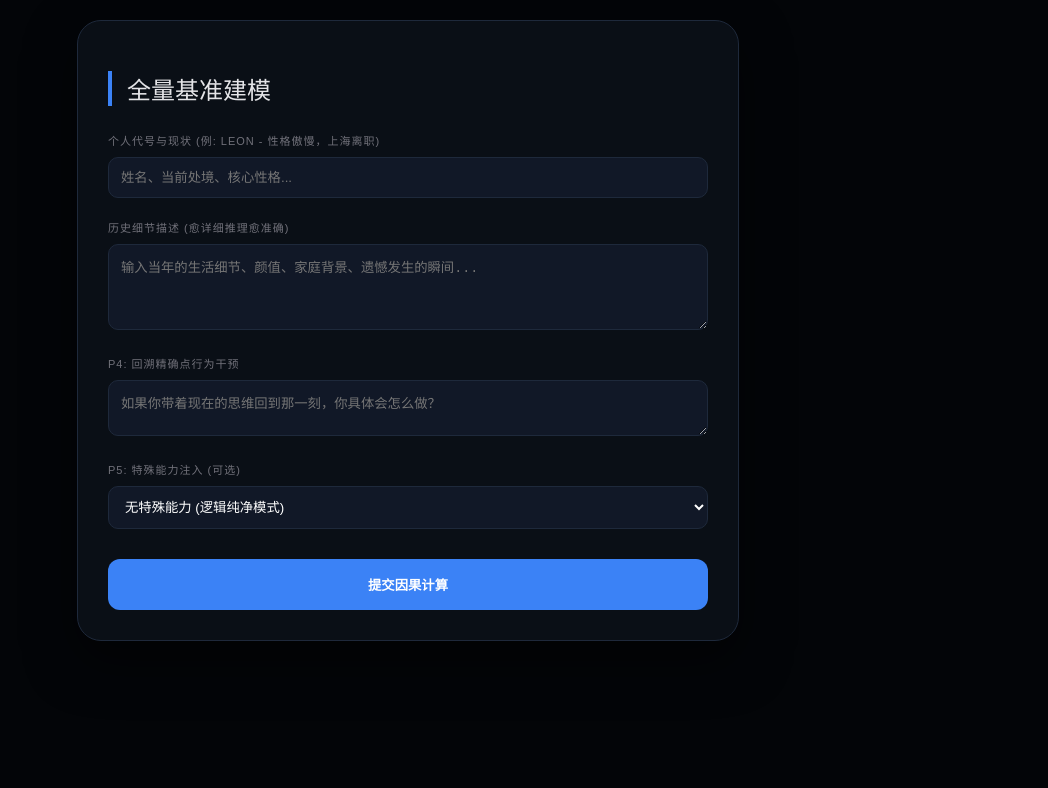
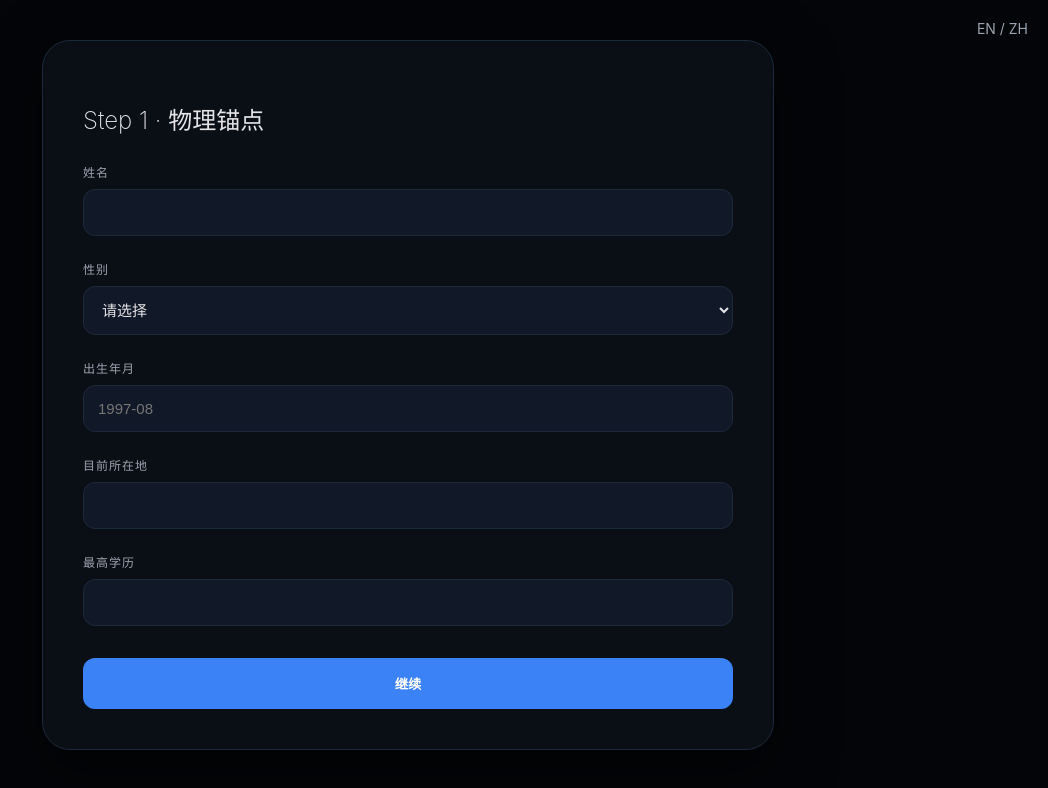
Before and after one commit to huangherr97-star/huangherr97-star-relife-site, a website: page index.html in a window 1280 px wide. Shown: the whole page, without its empty margins (232-1280 px from the left). Drawn offline with Linux system fonts and the light colour scheme.

Commit message:
Update index.html

```diff
--- a/index.html
+++ b/index.html
@@ -4,75 +4,303 @@
 <meta charset="UTF-8">
 <meta name="viewport" content="width=device-width, initial-scale=1.0">
 <title>RE:LIFE | 因果重塑终端</title>
+
 <style>
-        :root { --bg: #030508; --card: #0A0F16; --text: #E4E4E7; --primary: #3B82F6; --warning: #F59E0B; }
-        body { background: var(--bg); color: var(--text); font-family: sans-serif; margin: 0; padding: 20px; display: flex; justify-content: center; }
-        .panel { width: 100%; max-width: 600px; background: var(--card); border: 1px solid #1E293B; border-radius: 24px; padding: 30px; box-shadow: 0 20px 50px rgba(0,0,0,0.5); }
-        h2 { font-weight: 200; border-left: 4px solid var(--primary); padding-left: 15px; margin-bottom: 25px; }
-        .field { margin-bottom: 20px; }
-        label { font-size: 11px; color: #71717A; text-transform: uppercase; letter-spacing: 1px; }
-        input, select, textarea { width: 100%; background: #111827; border: 1px solid #1E293B; border-radius: 10px; color: #fff; padding: 12px; margin-top: 8px; outline: none; box-sizing: border-box; }
-        .btn { width: 100%; padding: 16px; background: var(--primary); color: #fff; border: none; border-radius: 12px; font-weight: 600; cursor: pointer; margin-top: 10px; }
-        .btn:disabled { background: #1E293B; cursor: not-allowed; }
-        #output { margin-top: 30px; padding: 20px; border: 1px dashed #333; border-radius: 12px; display: none; line-height: 1.6; font-size: 14px; background: rgba(255,255,255,0.01); }
+    :root {
+        --bg: #030508;
+        --card: #0A0F16;
+        --text: #E4E4E7;
+        --sub: #9CA3AF;
+        --primary: #3B82F6;
+        --danger: #EF4444;
+        --border: #1E293B;
+    }
+
+    body {
+        margin: 0;
+        background: var(--bg);
+        color: var(--text);
+        font-family: -apple-system, BlinkMacSystemFont, sans-serif;
+        display: flex;
+        justify-content: center;
+        padding: 40px 20px;
+    }
+
+    .container {
+        width: 100%;
+        max-width: 650px;
+        background: var(--card);
+        border-radius: 28px;
+        padding: 40px;
+        border: 1px solid var(--border);
+        box-shadow: 0 20px 60px rgba(0,0,0,0.5);
+    }
+
+    h1, h2 {
+        font-weight: 200;
+        margin-bottom: 25px;
+    }
+
+    .step {
+        display: none;
+        animation: fade 0.4s ease;
+    }
+
+    .active {
+        display: block;
+    }
+
+    @keyframes fade {
+        from { opacity: 0; transform: translateY(10px); }
+        to { opacity: 1; transform: translateY(0); }
+    }
+
+    .field {
+        margin-bottom: 22px;
+    }
+
+    label {
+        font-size: 12px;
+        color: var(--sub);
+        letter-spacing: 1px;
+        text-transform: uppercase;
+    }
+
+    input, select, textarea {
+        width: 100%;
+        margin-top: 8px;
+        padding: 14px;
+        border-radius: 12px;
+        border: 1px solid var(--border);
+        background: #111827;
+        color: var(--text);
+        font-size: 15px;
+        box-sizing: border-box;
+    }
+
+    textarea {
+        resize: vertical;
+    }
+
+    .btn {
+        width: 100%;
+        padding: 16px;
+        border: none;
+        border-radius: 12px;
+        background: var(--primary);
+        color: white;
+        font-weight: 600;
+        cursor: pointer;
+        margin-top: 10px;
+        transition: 0.2s;
+    }
+
+    .btn:disabled {
+        background: #1E293B;
+        cursor: not-allowed;
+    }
+
+    .nav-btns {
+        display: flex;
+        justify-content: space-between;
+        margin-top: 25px;
+    }
+
+    .small-btn {
+        padding: 12px 20px;
+        border-radius: 10px;
+        border: 1px solid var(--border);
+        background: #111827;
+        color: var(--text);
+        cursor: pointer;
+    }
+
+    #output {
+        margin-top: 30px;
+        padding: 20px;
+        border: 1px dashed var(--border);
+        border-radius: 12px;
+        display: none;
+        line-height: 1.6;
+        font-size: 15px;
+        background: rgba(255,255,255,0.02);
+    }
+
+    .lang-switch {
+        position: absolute;
+        top: 20px;
+        right: 20px;
+        color: var(--sub);
+        cursor: pointer;
+        font-size: 14px;
+    }
 </style>
 </head>
+
 <body>
-    <div class="panel">
-        <h2>全量基准建模</h2>
+
+<div class="lang-switch">EN / ZH</div>
+
+<div class="container">
+
+    <!-- STEP 1 -->
+    <div class="step active" id="step1">
+        <h2>Step 1 · 物理锚点</h2>
+
         <div class="field">
-            <label>个人代号与现状 (例: Leon - 性格傲慢，上海离职)</label>
-            <input type="text" id="status" placeholder="姓名、当前处境、核心性格...">
+            <label>姓名</label>
+            <input id="name">
         </div>
+
         <div class="field">
-            <label>历史细节描述 (愈详细推理愈准确)</label>
-            <textarea id="history" rows="4" placeholder="输入当年的生活细节、颜值、家庭背景、遗憾发生的瞬间..."></textarea>
-        </div>
-        <div class="field">
-            <label>P4: 回溯精确点行为干预</label>
-            <textarea id="intervention" rows="2" placeholder="如果你带着现在的思维回到那一刻，你具体会怎么做？"></textarea>
-        </div>
-        <div class="field">
-            <label>P5: 特殊能力注入 (可选)</label>
-            <select id="ability">
-                <option value="无能力">无特殊能力 (逻辑纯净模式)</option>
-                <option value="预知未来">预知未来 (Vision)</option>
-                <option value="绝对掌控">绝对掌控 (Power)</option>
+            <label>性别</label>
+            <select id="gender">
+                <option value="">请选择</option>
+                <option>男</option>
+                <option>女</option>
+                <option>其他</option>
             </select>
         </div>
-        <button class="btn" id="subBtn" onclick="runSim()">提交因果计算</button>
+
+        <div class="field">
+            <label>出生年月</label>
+            <input id="birth" placeholder="1997-08">
+        </div>
+
+        <div class="field">
+            <label>目前所在地</label>
+            <input id="location">
+        </div>
+
+        <div class="field">
+            <label>最高学历</label>
+            <input id="edu">
+        </div>
+
+        <button class="btn" onclick="nextStep(2)">继续</button>
+    </div>
+
+    <!-- STEP 2 -->
+    <div class="step" id="step2">
+        <h2>Step 2 · 现实画像</h2>
+
+        <div class="field">
+            <label>籍贯</label>
+            <input id="origin">
+        </div>
+
+        <div class="field">
+            <label>核心性格（如：懒惰、敏感、自卑…）</label>
+            <input id="personality">
+        </div>
+
+        <div class="field">
+            <label>当前职业与职位</label>
+            <input id="career">
+        </div>
+
+        <div class="nav-btns">
+            <button class="small-btn" onclick="nextStep(1)">上一步</button>
+            <button class="small-btn" onclick="nextStep(3)">继续</button>
+        </div>
+    </div>
+
+    <!-- STEP 3 -->
+    <div class="step" id="step3">
+        <h2>Step 3 · 灵魂长轴</h2>
+
+        <div class="field">
+            <label>你的长期经历、心理压力、隐秘想法</label>
+            <textarea id="longtext" rows="5" placeholder="尽可能详细描述你的成长、挫折、关键节点…"></textarea>
+        </div>
+
+        <div class="nav-btns">
+            <button class="small-btn" onclick="nextStep(2)">上一步</button>
+            <button class="small-btn" onclick="nextStep(4)">继续</button>
+        </div>
+    </div>
+
+    <!-- STEP 4 -->
+    <div class="step" id="step4">
+        <h2>Step 4 · 回溯点与干预</h2>
+
+        <div class="field">
+            <label>回溯时间点</label>
+            <input id="rewind" placeholder="如：2018-06-12 14:00">
+        </div>
+
+        <div class="field">
+            <label>你希望做出的改变</label>
+            <textarea id="change" rows="3"></textarea>
+        </div>
+
+        <div class="field">
+            <label>特殊能力（陷阱）</label>
+            <select id="ability">
+                <option>无能力</option>
+                <option>预知未来</option>
+                <option>读心术</option>
+                <option>无限财富</option>
+                <option>绝对掌控</option>
+            </select>
+        </div>
+
+        <button class="btn" onclick="submitAll()">提交因果推演</button>
+
+        <div class="nav-btns">
+            <button class="small-btn" onclick="nextStep(3)">上一步</button>
+        </div>
+    </div>
+
+    <!-- OUTPUT -->
     <div id="output"></div>
+
 </div>
 
 <script>
-        async function runSim() {
-            const btn = document.getElementById('subBtn');
+function nextStep(n) {
+    document.querySelectorAll('.step').forEach(s => s.classList.remove('active'));
+    document.getElementById('step' + n).classList.add('active');
+}
+
+async function submitAll() {
     const out = document.getElementById('output');
-            btn.disabled = true;
     out.style.display = 'block';
-            out.innerHTML = "正在联络逻辑引擎，模拟平行时空演化...";
+    out.innerHTML = "正在构建因果链路…";
+
+    const payload = {
+        name: document.getElementById('name').value,
+        current_status: `
+性别：${document.getElementById('gender').value}
+出生：${document.getElementById('birth').value}
+所在地：${document.getElementById('location').value}
+学历：${document.getElementById('edu').value}
+职业：${document.getElementById('career').value}
+性格：${document.getElementById('personality').value}
+籍贯：${document.getElementById('origin').value}
+        `,
+        history_context: document.getElementById('longtext').value,
+        user_intervention: `
+回溯点：${document.getElementById('rewind').value}
+改变：${document.getElementById('change').value}
+        `,
+        ability: document.getElementById('ability').value
+    };
 
     try {
-                const response = await fetch('/api/generate', {
+        const res = await fetch('/api/generate', {
             method: 'POST',
             headers: { 'Content-Type': 'application/json' },
-                    body: JSON.stringify({
-                        name: document.getElementById('status').value.split('-')[0],
-                        current_status: document.getElementById('status').value,
-                        history_context: document.getElementById('history').value,
-                        user_intervention: document.getElementById('intervention').value,
-                        ability: document.getElementById('ability').value
-                    })
+            body: JSON.stringify(payload)
         });
 
-                const data = await response.json();
-                out.innerHTML = `<strong>判定报告：</strong><br><br>${data.result || data.error}`;
+        const data = await res.json();
+        out.innerHTML = `<strong>终局判定：</strong><br><br>${data.result || data.error}`;
     } catch (e) {
-                out.innerHTML = "因果链路中断。请检查 Vercel 环境变量配置。";
-            } finally {
-                btn.disabled = false;
+        out.innerHTML = "推演失败，请检查网络或稍后再试。";
     }
 }
 </script>
+
 </body>
 </html>
```
Lines whose indentation alone changed are shown as unchanged.
